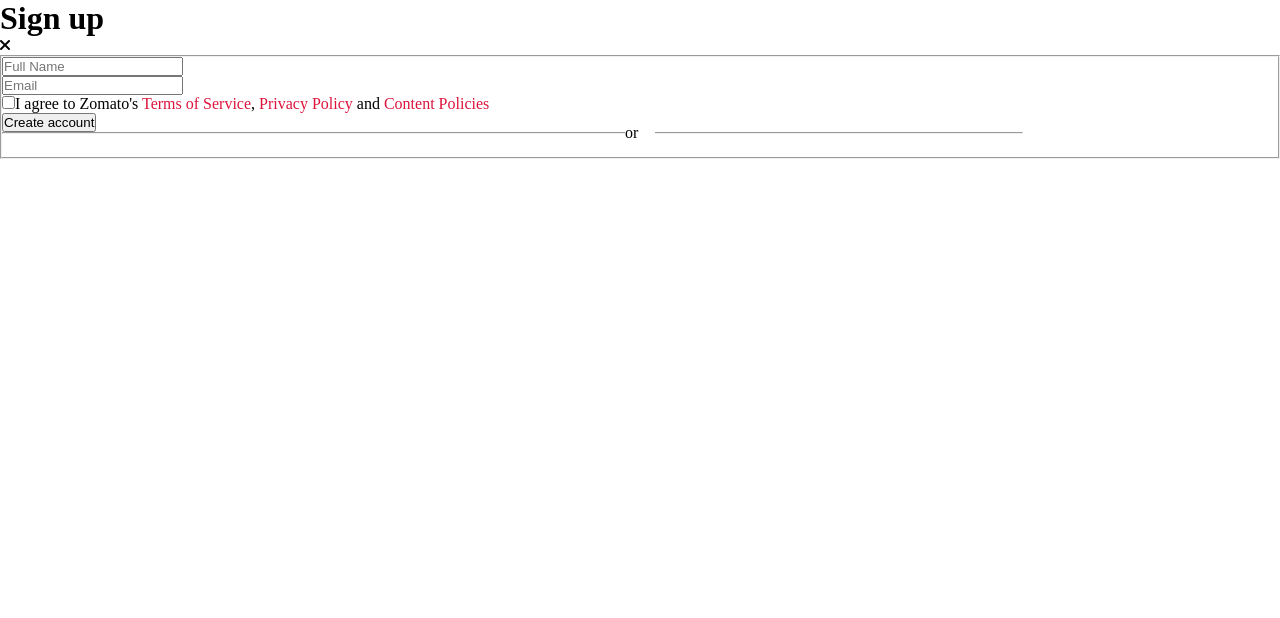
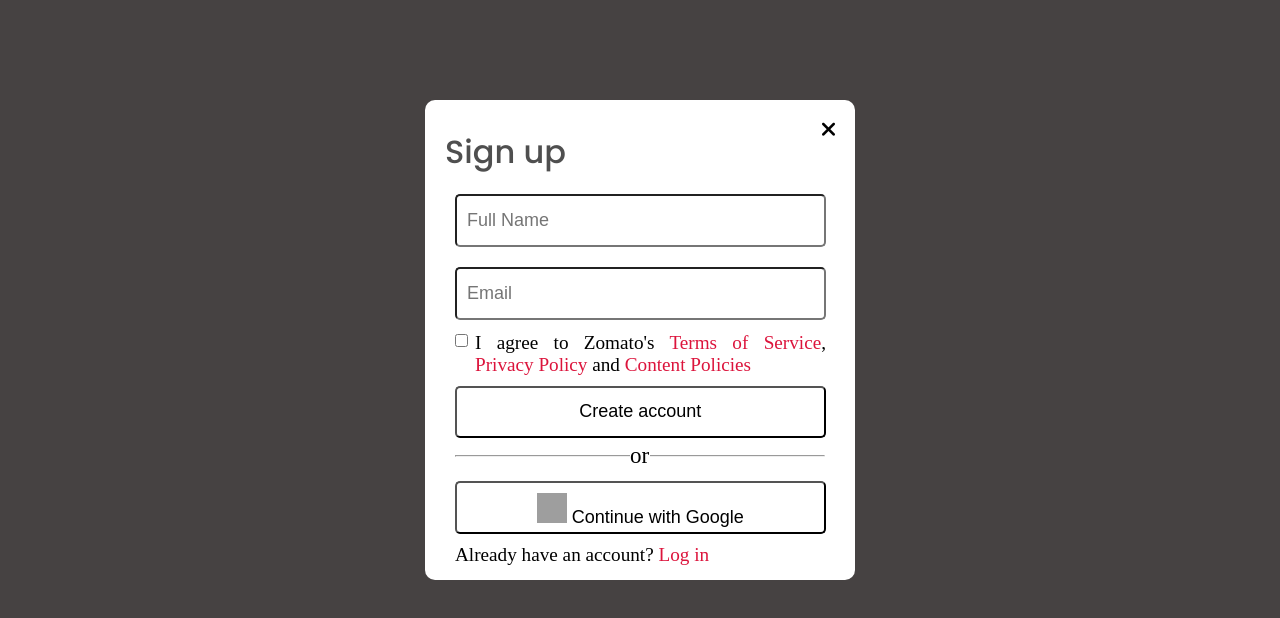
Before and after one commit to Rituchoudhary67/sign-up-form-updated, a plain HTML site: page index.html in a window 1280 px wide. Drawn offline with Linux system fonts and the light colour scheme; grey boxes are pictures that could not be loaded.

Commit message:
Add files via upload

```diff
--- a/index.html
+++ b/index.html
@@ -9,19 +9,22 @@
     <link rel="stylesheet" href="https://cdnjs.cloudflare.com/ajax/libs/font-awesome/6.1.1/css/all.min.css" integrity="sha512-KfkfwYDsLkIlwQp6LFnl8zNdLGxu9YAA1QvwINks4PhcElQSvqcyVLLD9aMhXd13uQjoXtEKNosOWaZqXgel0g==" crossorigin="anonymous" referrerpolicy="no-referrer" />
 </head>
 <body>
-    <div class="form-container">
-        <h1>Sign up</h1>
-        <i class="fa fa-times" aria-hidden="true"></i>
+    <div class="container">
+        <div class="form-container">
+            <h1>Sign up</h1>
+            <i class="fa fa-times" aria-hidden="true"></i>
+        </div>
+        <form class="form-container2">
+                <input type="text" placeholder="Full Name" class="input-box"><br>
+                <input type="email" placeholder="Email" class="input-box"><br>
+                <input type="checkbox" class="input-check">
+                <p class="form-para"> I agree to Zomato's <span style="color: crimson;">Terms of Service</span>, <span style="color: crimson;">Privacy Policy</span> and <span style="color: crimson;">Content Policies</span><br></p>
+                <button class="account">Create account</button><br>
+                <hr>
+                <p class="or-text">or</p><br>
+                <button class="btn"><img src="https://i.pinimg.com/originals/27/fa/9f/27fa9f7a7ce6789c74f3679be56786c8.jpg" alt="google">  Continue with Google</button>
+                <p class="form-para2">Already have an account? <span style="color: crimson;">Log in</span></p>
+        </form>
     </div>
-    <form action="">
-        <fieldset>
-            <input type="text" placeholder="Full Name"><br>
-            <input type="email" placeholder="Email"><br>
-            <input type="checkbox">I agree to Zomato's <span style="color: crimson;">Terms of Service</span>, <span style="color: crimson;">Privacy Policy</span> and <span style="color: crimson;">Content Policies</span><br>
-             <button>Create account</button><br>
-             <hr>
-             <p class="or-text">or</p>
-        </fieldset>
-    </form>
 </body>
 </html>
--- a/style.css
+++ b/style.css
@@ -1,13 +1,111 @@
+@import url('https://fonts.googleapis.com/css2?family=Poppins:wght@300;400;500;600;700;800&display=swap');
 * {
     margin: 0;
     padding: 0;
     box-sizing: border-box;
 }
+body {
+    background: rgb(70, 66, 66);
+}
+.container{
+    /* background-color: red; */
+    /* border: 1px solid black; */
+    height: 480px;
+    width: 430px;
+    margin: 0 auto;
+    margin-top: 100px;
+    padding: 20px;
+    background: white;
+    border-radius: 10px;
+}
+.form-container {
+    display: flex;
+    justify-content: space-between;
+    font-size: 1.3rem;
+    cursor: pointer;
+    /* background-color: red; */
+}
+.form-container h1 {
+    font-size: 2rem;
+    line-height: 2rem;
+    margin: 1rem 0px;
+    font-weight: 500;
+    color: rgb(79, 79, 79);
+    font-family: poppins,sans-serif;
+}
+.form-container2 {
+    height: 80%;
+    /* background-color: pink; */
+    /* border: 2px solid black; */
+    box-sizing: border-box;
+    font-size: larger;
+
+}
 hr {
-    width: 80%;
+    width: 95%;
+    margin: 0 auto;
+    margin-top: 7px;
 }
 .or-text {
     background-color: white;
+    width: 20px;
+    font-size: larger;
+    margin: -15px auto 15px;
+}
+.btn img {
+    height: 30px;
     width: 30px;
-    margin: -10px auto 15px;
 }
+.form-container2 .input-box ,.btn {
+    /* background-color: deeppink; */
+    width: 95%;
+    height: 15%;
+    font-size: large;
+    margin: 10px;
+    text-align: left;
+    padding: 10px;
+    border-radius: 5px;
+}
+.account {
+    width: 95%;
+    height: 15%;
+    padding: 10px;
+    border-radius: 5px;
+    font-size: large;
+    background-color: white;
+    text-align: center;
+    margin: 0 auto;
+    margin: 10px;
+    margin-top: -10px;
+    cursor: pointer;
+}
+.account:active {
+    color: white;
+    background-color: crimson;
+}
+.btn {
+    margin-top: -30px;
+    background-color: white;
+    text-align: center;
+    cursor: pointer;
+}
+.input-check {
+    margin-left: 10px;
+    cursor: pointer;
+}
+.form-para {
+     /* border: 2px solid black; */
+     width: 90%;
+     position: relative;
+     top: -20px;
+     text-align: justify;
+     margin-left: 30px;
+}
+.create {
+    margin-top: -40px;
+    background-color: pink;
+
+}
+.form-para2 {
+    margin-left: 10px;
+}
```
